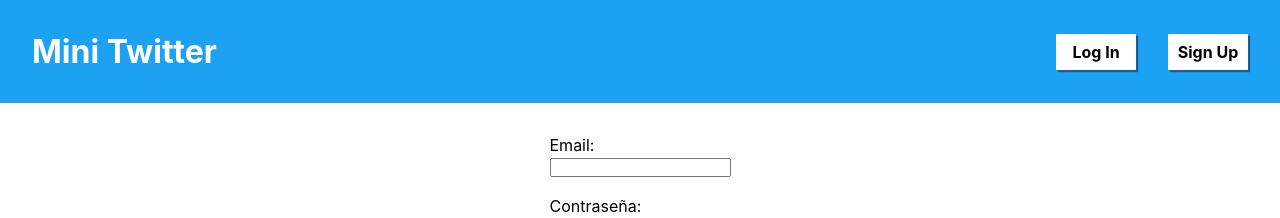
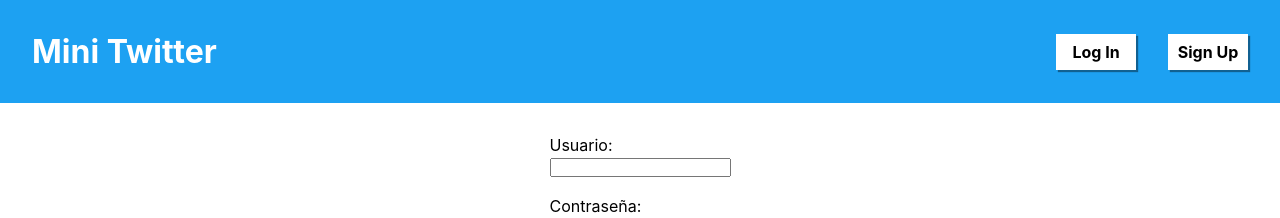
Before and after one commit to anchounio/front-project, a React (Create React App) app: page /login in a window 1280 px wide. Shown: the top 218 px of the page. Built offline with nearby package versions, Linux system fonts and the light colour scheme.

Commit message:
Loging with username instead of email

```diff
--- a/src/components/ExerciseUpdate/ExerciseUpdate.js
+++ b/src/components/ExerciseUpdate/ExerciseUpdate.js
@@ -116,11 +116,24 @@ const ExerciseUpdate = () => {
       <form onSubmit={handleSubmit}>
         <input
           type='file'
-          defaultValue={exercise.photo}
+          // defaultValue={exercise.photo}
           onChange={(e) => {
             setSelectedFile(e.target.files[0]);
           }}
         />
+
+        {/* {selectedFile ? (
+          <img
+            src={`http://localhost:4000/${selectedFile}`}
+            alt='Imagen adjunta'
+          />
+        ) : (
+          <img
+            src={`http://localhost:4000/${exercise.photo}`}
+            alt='Imagen adjunta'
+          />
+        )} */}
+
         <input
           type='text'
           defaultValue={exercise.name}
--- a/src/components/Login/Login.js
+++ b/src/components/Login/Login.js
@@ -8,7 +8,7 @@ import './Login.css';
 const Login = () => {
   const [token, setToken] = useToken();
   const [userRole, setUserRole] = useRole();
-  const [email, setEmail] = useState('');
+  const [name, setName] = useState('');
   const [password, setPassword] = useState('');
   const [loading, setLoading] = useState(false);
   const [error, setError] = useState(null);
@@ -30,7 +30,7 @@ const Login = () => {
           'Content-Type': 'application/json',
         },
         body: JSON.stringify({
-          email,
+          name,
           password,
         }),
       });
@@ -54,12 +54,12 @@ const Login = () => {
   return (
     <main className='Login'>
       <form onSubmit={handleSubmit}>
-        <label htmlFor='email'>Email:</label>
+        <label htmlFor='name'>Usuario:</label>
         <input
-          type='email'
-          name='email'
-          value={email}
-          onChange={(e) => setEmail(e.target.value)}
+          type='text'
+          name='name'
+          value={name}
+          onChange={(e) => setName(e.target.value)}
         />
 
         <label htmlFor='pass'>Contraseña:</label>
```
